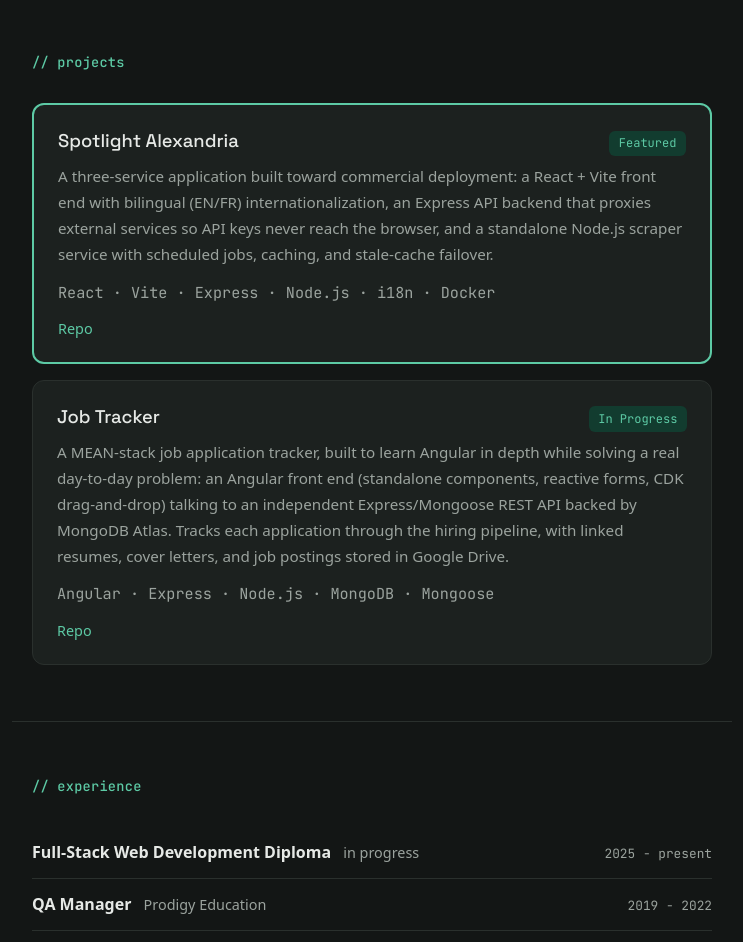
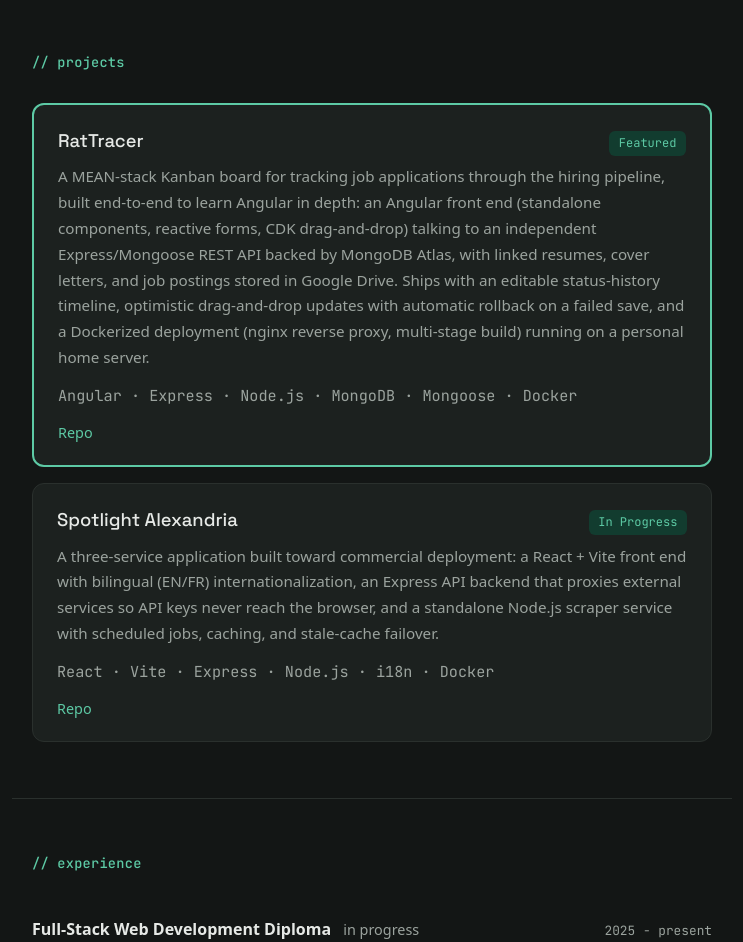
Before and after one commit to StandardGrace/StandardGrace.github.io, a plain HTML site: page index.html in a window 1280 px wide. Shown: the part 453-1395 px from the top of the page, without its empty margins (268-1011 px from the left). Drawn offline with Linux system fonts and the light colour scheme.

Commit message:
Updated project status

```diff
--- a/index.html
+++ b/index.html
@@ -43,8 +43,30 @@
 
       <article class="project project-featured">
         <div class="project-head">
+          <h3>RatTracer</h3>
+          <span class="badge">Featured</span>
+        </div>
+        <p>
+          A MEAN-stack Kanban board for tracking job applications through the
+          hiring pipeline, built end-to-end to learn Angular in depth: an
+          Angular front end (standalone components, reactive forms, CDK
+          drag-and-drop) talking to an independent Express/Mongoose REST API
+          backed by MongoDB Atlas, with linked resumes, cover letters, and job
+          postings stored in Google Drive. Ships with an editable status-history
+          timeline, optimistic drag-and-drop updates with automatic rollback on
+          a failed save, and a Dockerized deployment (nginx reverse proxy,
+          multi-stage build) running on a personal home server.
+        </p>
+        <p class="project-stack">Angular · Express · Node.js · MongoDB · Mongoose · Docker</p>
+        <div class="project-links">
+          <a href="https://github.com/StandardGrace/job-tracker" target="_blank" rel="noopener">Repo</a>
+        </div>
+      </article>
+
+      <article class="project">
+        <div class="project-head">
           <h3>Spotlight Alexandria</h3>
-          <span class="badge">Featured</span>
+          <span class="badge">In Progress</span>
         </div>
         <p>
           A three-service application built toward commercial deployment:
@@ -56,25 +78,6 @@
         <p class="project-stack">React · Vite · Express · Node.js · i18n · Docker</p>
         <div class="project-links">
           <a href="https://github.com/StandardGrace/spotlight-alexandria" target="_blank" rel="noopener">Repo</a>
-        </div>
-      </article>
-
-      <article class="project">
-        <div class="project-head">
-          <h3>Job Tracker</h3>
-          <span class="badge">In Progress</span>
-        </div>
-        <p>
-          A MEAN-stack job application tracker, built to learn Angular in depth
-          while solving a real day-to-day problem: an Angular front end
-          (standalone components, reactive forms, CDK drag-and-drop) talking to
-          an independent Express/Mongoose REST API backed by MongoDB Atlas.
-          Tracks each application through the hiring pipeline, with linked
-          resumes, cover letters, and job postings stored in Google Drive.
-        </p>
-        <p class="project-stack">Angular · Express · Node.js · MongoDB · Mongoose</p>
-        <div class="project-links">
-          <a href="https://github.com/StandardGrace/job-tracker" target="_blank" rel="noopener">Repo</a>
         </div>
       </article>
     </section>
```
